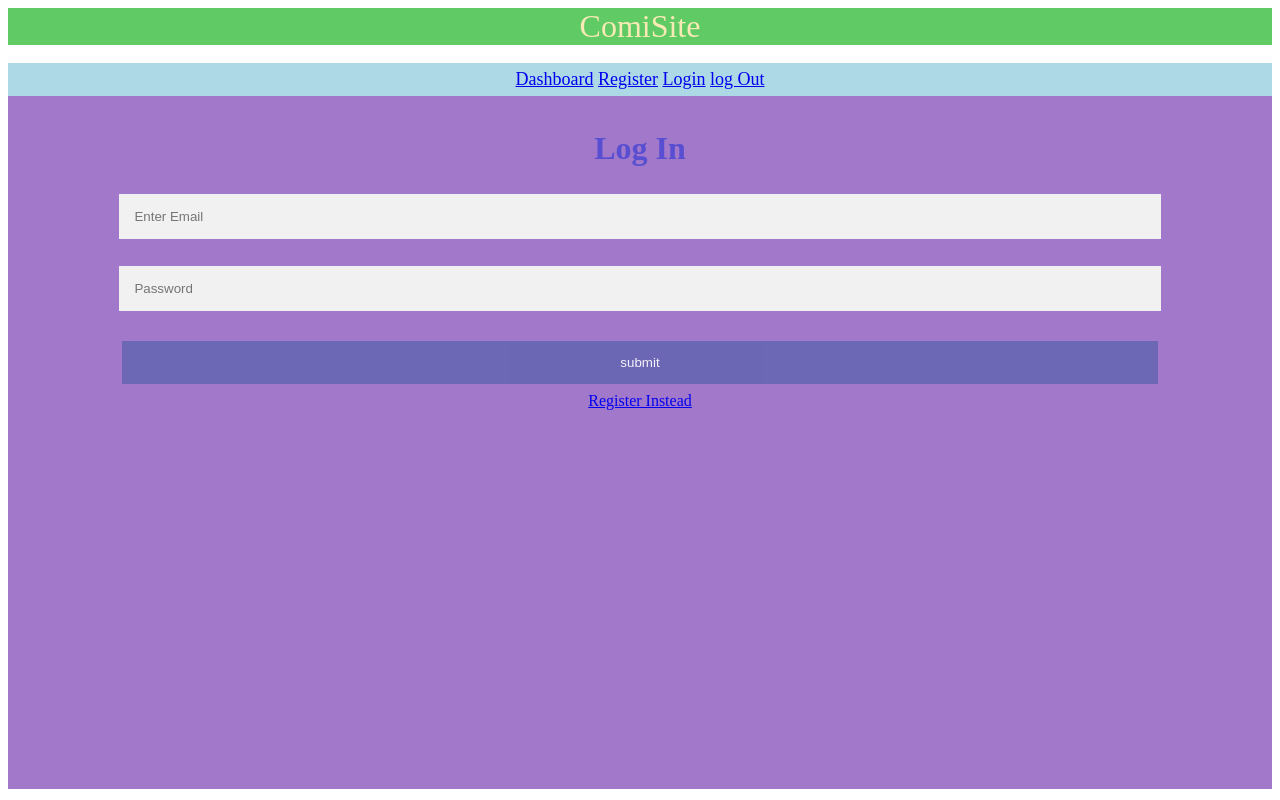
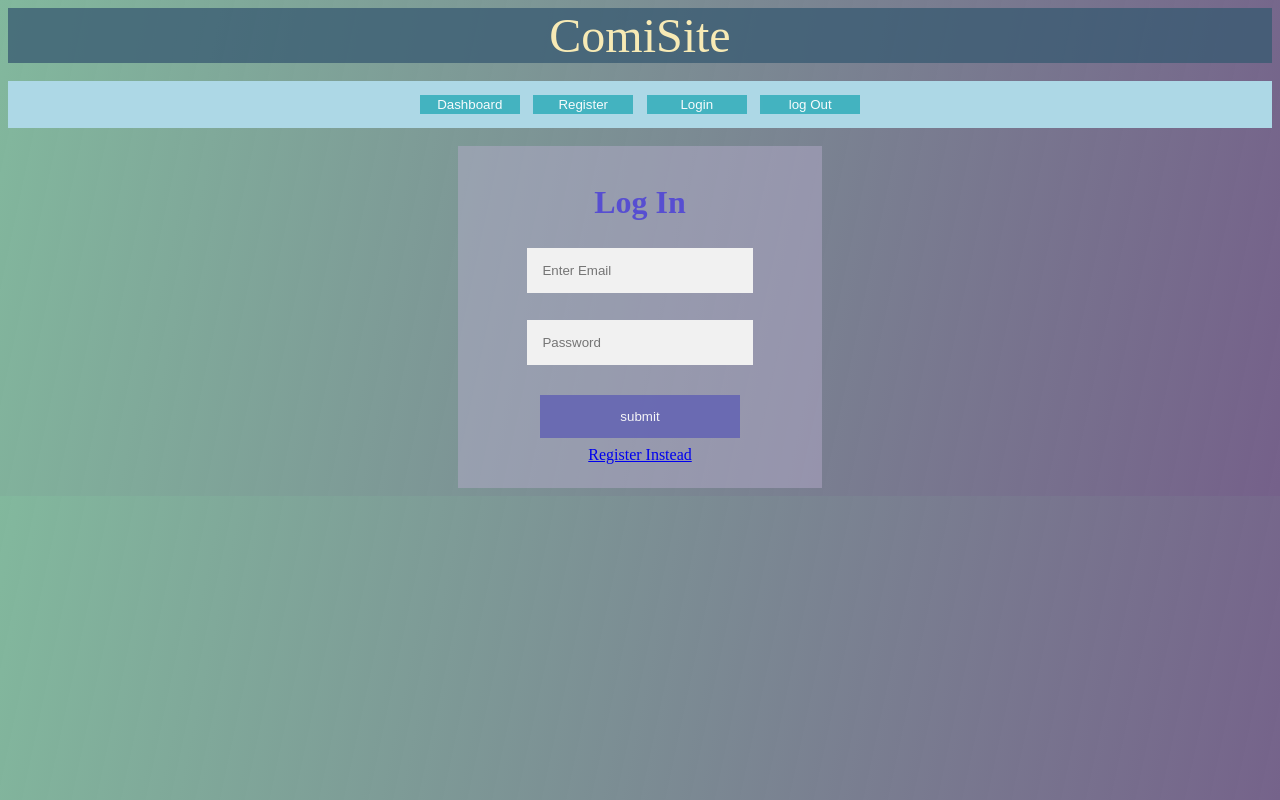
Before and after one commit to yashkhade/ComiSite, a PHP site: page /login.php in a window 1280 px wide. Run offline with PHP 8.4, Linux system fonts and the light colour scheme.

Commit message:
fixed login layout

```diff
--- a/cron.php
+++ b/cron.php
@@ -2,6 +2,7 @@
 <?php
 if(isset($_GET['start']))
 {
+    $record = array();
     // require "config.php";
     $db_host = getenv("db_host");
     $db_username = getenv("db_username");
--- a/header.php
+++ b/header.php
@@ -27,15 +27,15 @@
     <meta charset="UTF-8">
     <meta http-equiv="X-UA-Compatible" content="IE=edge">
     <meta name="viewport" content="width=device-width, initial-scale=1.0">
-    <title>HOME</title>
+    <title>HOME | ComSite</title>
 </head>
 
 <link rel="stylesheet" href="style.css">
 <body style="text-align: center;">
-<div style="background-color: rgb(96, 202, 101);
+<div style="background-color: rgb(56 90 113 / 76%);;
     color: rgb(247, 234, 181);
     text-align: center;
-    font-size: xx-large;">ComiSite</div>
+    font-size: xxx-large;">ComiSite</div>
 <br>
 <div class="navbar" style = "
   background-color: lightblue;
@@ -43,8 +43,20 @@
   float: initial;
   padding: 6px 3px;
   font-size: large;">
-  <a href="dashboard.php">Dashboard</a>
-  <a href="register.php">Register</a>
-  <a href="login.php">Login</a>
-  <a href="logout.php">log Out</a>
+
+  <a href="dashboard.php"><button style="width: 100px; padding: 2px; background-color: #049daab0;">Dashboard</button></a>
+
+  &nbsp
+
+  <a href="register.php"><button style="width: 100px; padding: 2px; background-color: #049daab0;">Register</button></a>
+
+  &nbsp
+
+  <a href="login.php"><button style="width: 100px; padding: 2px; background-color: #049daab0;">Login</button></a>
+
+  &nbsp
+
+  <a href="logout.php"><button style="width: 100px; padding: 2px; background-color: #049daab0;">log Out</button></a>
+
 </div>
+<br>
--- a/style.css
+++ b/style.css
@@ -6,6 +6,10 @@ input[type=text], input[type=password],input[type=email] {
     border: transparent;
     background: #f1f1f1;
   }
+body
+{
+    background-image: linear-gradient(102deg, #82b89d, #4e3469c7);
+}
 button {
     background-color: #04AA6D;
     color: white;
@@ -18,9 +22,9 @@ button {
   }
 .countainer
 {
-    background-color: rgb(162, 120, 202);
-    padding-bottom: 30%;
-    padding-block-start: 1%;
+    background-color: rgb(183 173 205 / 46%);
+    padding: 17px 60px 24px 60px;
+    margin: 0px 450px 0px 450px;
     color: rgb(159, 116, 199);
     align-content: auto;
 }
```
